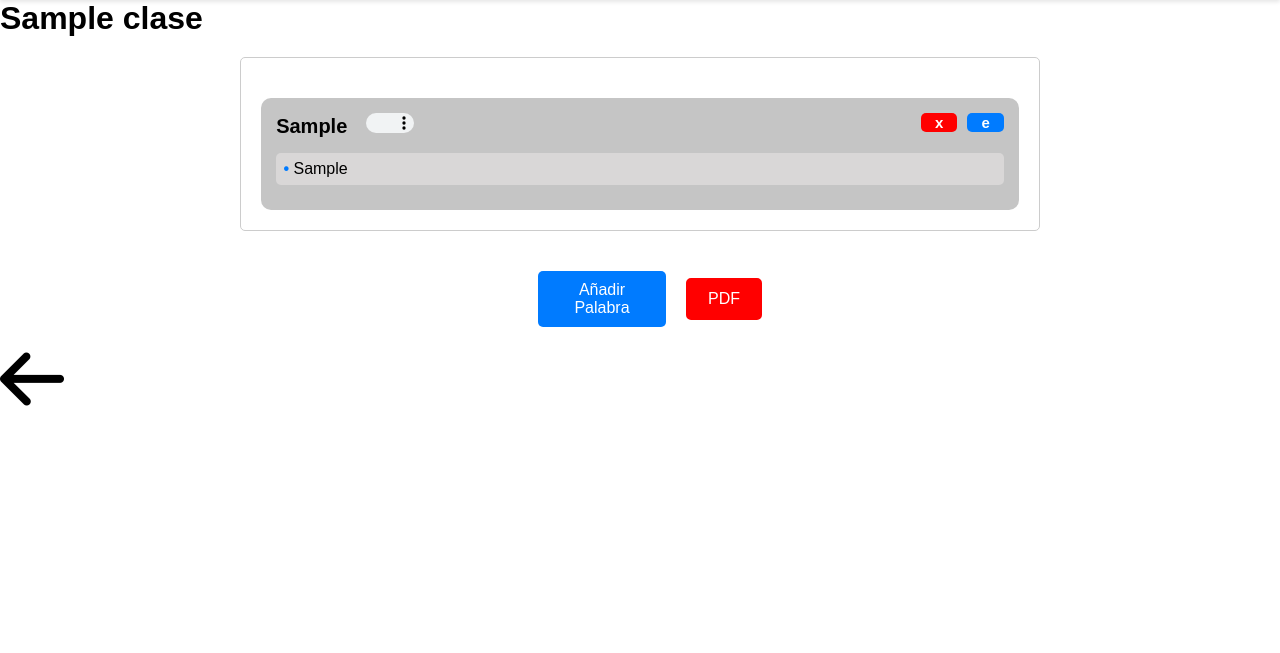
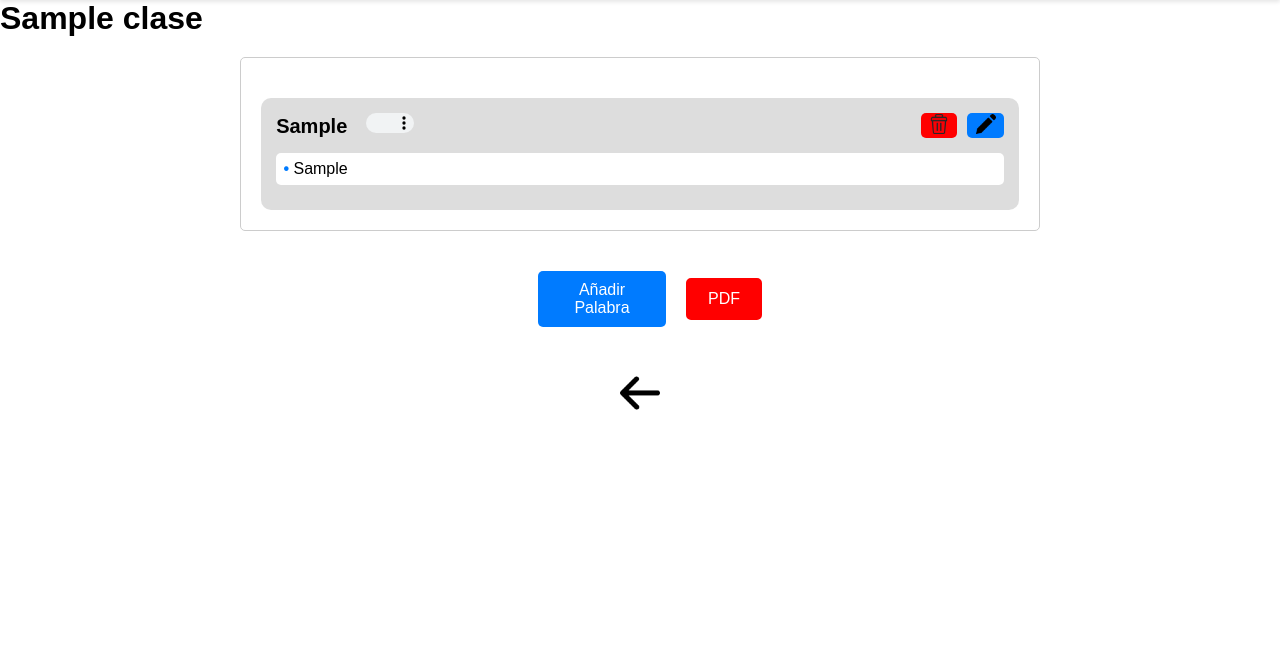
Before and after one commit to antoniorr7/ABP_Diccionario, a PHP site: the page made by src/php/index.php in a window 1280 px wide. Shown: the part 60-713 px from the top of the page. Run offline with PHP 8.4, Linux system fonts and the light colour scheme; tables that the repository leaves empty hold one stand-in row (values such as "Sample post"); data that the repository does not hold is empty.

Commit message:
arreglos

```diff
--- a/src/css/style.css
+++ b/src/css/style.css
@@ -236,7 +236,10 @@ thead th {
 .popup img {
   width: 5%
 }
+.action img{
+  height: 20px;
 
+}
 input[type="text"],
 input[type="submit"] {
   padding: 10px;
@@ -287,10 +290,13 @@ input[type="submit"]:hover {
 #confirmacionBorrado button:hover {
   background-color: #0056b3;
 }
-#atras{
-  width:5%;
-  width: 5%;
+#atras {
+  display: block;
+  width: 2.5rem; /* Ancho relativo de la imagen */
+  margin: 2% auto 5%; /* Margen automático en los lados y un 2% arriba y 5% abajo */
 }
+
+
 #tran {
   font-size: 12px; /* Tamaño del texto */
   padding: 6px 10px; /* Espaciado interno del botón */
@@ -494,7 +500,7 @@ body {
 
 .clase {
   margin-top: 20px;
-  background-color: #c5c5c5;
+  background-color: #c5c5c594;
   padding: 2%;
   border-radius: 10px;
 }
@@ -567,7 +573,7 @@ body {
 
 .clase ul li{
 
-  background-color: #e8e6e693;
+  background-color: #ffffff;
 
   padding: 1%;
   border-radius: 5px;
--- a/src/php/controllers/palabra.php
+++ b/src/php/controllers/palabra.php
@@ -58,12 +58,27 @@ class Controladorpalabra{
 
     public function aniadirPalabra(){
         $this->view = 'aniadirpalabra';
+
     }
     public function aniadirTraducciones(){
-        $this->view = 'aniadirtraducciones';
+        if($_POST['numTraducciones'] > 0 && !empty($_POST['palabra']) && is_numeric($_POST['numTraducciones'])) {
+            $this->view = 'aniadirtraducciones';
 
-    }
+        print("<pre>".print_r($_GET,true)."</pre>");
+        print("<pre>".print_r($_POST,true)."</pre>");
+        }else{
+            $this->view='aniadirpalabra';
+
+            return 'error';
+        }
+
+
+        }
+
+
+
     public function guardarPalabra() {
+
         // Verificar si se ha enviado algún archivo de audio
         if(isset($_FILES['audio']) && $_FILES['audio']['size'] > 0) {
             $audio_tmp_name = $_FILES['audio']['tmp_name'];
@@ -77,14 +92,27 @@ class Controladorpalabra{
                 $_POST['audio'] = $audio_base64;
             } else {
                 // Si el archivo no es un MP3, mostrar un mensaje de error
-                $this->view= 'error';
+                $this->view= 'aniadirtraducciones';
                 return "El archivo de audio debe ser un archivo de audio .mp3";
             }
         } else {
             // Si no se proporcionó ningún archivo de audio, establecer el valor del campo de audio como null
             $_POST['audio'] = null;
         }
+        // Verificar si hay traducciones vacías
+    $numTraducciones = $_POST['numTraducciones'];
+    $traducciones = array();
+    for ($i = 1; $i <= $numTraducciones; $i++) {
+        $traduccionKey = 'traduccion'.$i;
+        $traducciones[] = $_POST[$traduccionKey];
+    }
 
+    foreach ($traducciones as $traduccion) {
+        if (empty($traduccion)) {
+            $this->view= 'aniadirtraducciones';
+            return "Una o más traducciones están vacías";
+        }
+    }
         // Llamar al método aniadirPalabra para insertar la palabra y obtener el ID
         $idPalabra = $this->modeloPalabra->aniadirPalabra($_POST);
 
@@ -95,6 +123,8 @@ class Controladorpalabra{
         // $this->view = 'palabra';
         // return $this->modeloPalabra->listarPalabras($_POST['idClase']);
         //si uso header se rompe todo lo que cojo en la vista con get
+        print("<pre>".print_r($_POST,true)."</pre>");
+
         header("Location: index.php?controller=palabra&action=listarPalabras&idClase=".$_POST['idClase']);
         exit();
     }
@@ -133,8 +163,10 @@ class Controladorpalabra{
                 $audio_data = file_get_contents($audio_tmp_name);
                 $audio_base64 = base64_encode($audio_data);
             } else {
-                // Si el archivo no es un MP3, establecer audio_base64 como null
-                $audio_base64 = null;
+                $this->view='error';
+                return "El archivo de audio debe ser un archivo de audio .mp3";
+
+
             }
         }
 
@@ -149,12 +181,12 @@ class Controladorpalabra{
         $this->view = 'editarpalabra';
 
          $this->modeloPalabra->eliminarTraduccion($_GET['idTraduccion']);
-         header("Location: index.php?controller=palabra&action=rellenarEditar&idPalabra=".$_GET['idPalabra']);
+         header("Location: index.php?controller=palabra&action=rellenarEditar&idPalabra=".$_GET['idPalabra']."&idClase=".$_GET['idClase']);
     }
    public function aniadirTraduccion(){
         $this->view = 'editarpalabra';
 
          $this->modeloPalabra->aniadirTraduccion($_GET['idPalabra']);
-         header("Location: index.php?controller=palabra&action=rellenarEditar&idPalabra=".$_GET['idPalabra']);
+         header("Location: index.php?controller=palabra&action=rellenarEditar&idPalabra=".$_GET['idPalabra']."&idClase=".$_GET['idClase']);
     }
 }
--- a/src/php/views/aniadirTraducciones.php
+++ b/src/php/views/aniadirTraducciones.php
@@ -17,7 +17,7 @@
     } else {
         echo '<label for="traduccion">Traducciones :</label>';
         for ($i = 1; $i <= $numTraducciones; $i++) {
-            echo '<input type="text" id="traduccion" name="traduccion'.$i.'" class="campoTexto" style="border: 2px solid #ccc; border-radius: 5px; padding: 5px;" required>';
+            echo '<input type="text" id="traduccion" name="traduccion'.$i.'" class="campoTexto" style="border: 2px solid #ccc; border-radius: 5px; padding: 5px;" >';
         }
     }
     ?>
@@ -26,6 +26,10 @@
     <input type="hidden" id="idClase" name="idClase" value=<?php  echo $_POST['idClase']; ?> >
     <input type="hidden" name="numTraducciones" value="<?php echo $numTraducciones ?>">
     <input type="submit" id="btnGuardarTraducciones" value="Guardar ">
+    <?php
+    if (isset($retornado)) {
+        echo '<p style="color: red;">'.$retornado.'</p>'; }
+    ?>
 </form>
 <a  href="index.php?action=listarPalabras&controller=palabra&idClase=<?php echo $_POST['idClase']; ?>"><img id='atras' src="../img/flecha-izquierda.png" alt=""></a>
 </div>
--- a/src/php/views/aniadirclase.php
+++ b/src/php/views/aniadirclase.php
@@ -3,7 +3,7 @@
   <form action="index.php?action=aniadirClases&controller=clase" method="post">
     <input type="hidden" value='<?php echo $_GET['idClase']; ?>'>
     <label for="nombreClase">Nombre de la Clase:</label>
-    <input type="text" id="nombreClase" name="nombreClase" required>
+    <input type="text" id="nombreClase" name="nombreClase" >
     <br>
     <input type="submit" value="Enviar" class="btn">
   </form>
--- a/src/php/views/editarpalabra.php
+++ b/src/php/views/editarpalabra.php
@@ -39,3 +39,5 @@
   </form>
   <a  href="index.php?action=listarPalabras&controller=palabra&idClase=<?php echo $_GET['idClase']; ?>"><img id='atras' src="../img/flecha-izquierda.png" alt=""></a>
 </div>
+<?php   print("<pre>".print_r($_POST,true)."</pre>");
+     print("<pre>".print_r($_GET,true)."</pre>");?>
--- a/src/php/views/error.php
+++ b/src/php/views/error.php
@@ -1,2 +1,2 @@
 <h1><?php echo $retornado?></h1>
-<a href="index.php">volver al inicio</a>
+<a href="index.php?action=listarClases&controller=clase">volver al inicio</a>
--- a/src/php/views/palabra.php
+++ b/src/php/views/palabra.php
@@ -39,8 +39,8 @@ if (isset($retornado['mensaje'])) {
                     ?>
                     </div>
                     <div class=action>
-                         <a href="index.php?action=rellenarEditar&controller=palabra&idPalabra=<?php echo $palabra['idPalabra']; ?>&idClase=<?php echo $_GET['idClase']; ?>" id="btnEditarPalabra">e </a>
-                         <a href="index.php?action=eliminarPalabra&controller=palabra&idPalabra=<?php echo $palabra['idPalabra']; ?>&idClase=<?php echo $_GET['idClase']; ?>" id="btnEliminarPalabra">x</a>
+                         <a href="index.php?action=rellenarEditar&controller=palabra&idPalabra=<?php echo $palabra['idPalabra']; ?>&idClase=<?php echo $_GET['idClase']; ?>" id="btnEditarPalabra"><img src="../img/lapiz.png" alt="atras"></a>
+                         <a href="index.php?action=eliminarPalabra&controller=palabra&idPalabra=<?php echo $palabra['idPalabra']; ?>&idClase=<?php echo $_GET['idClase']; ?>" id="btnEliminarPalabra"><img src="../img/borrar.png" alt="atras"></a>
 
                     </div>
                 </h2>
```
Also changed, not shown: src/php/views/aniadirpalabra.php (+9 -3 lines), src/img/borrar.png (added), src/img/lapiz.png (added).
